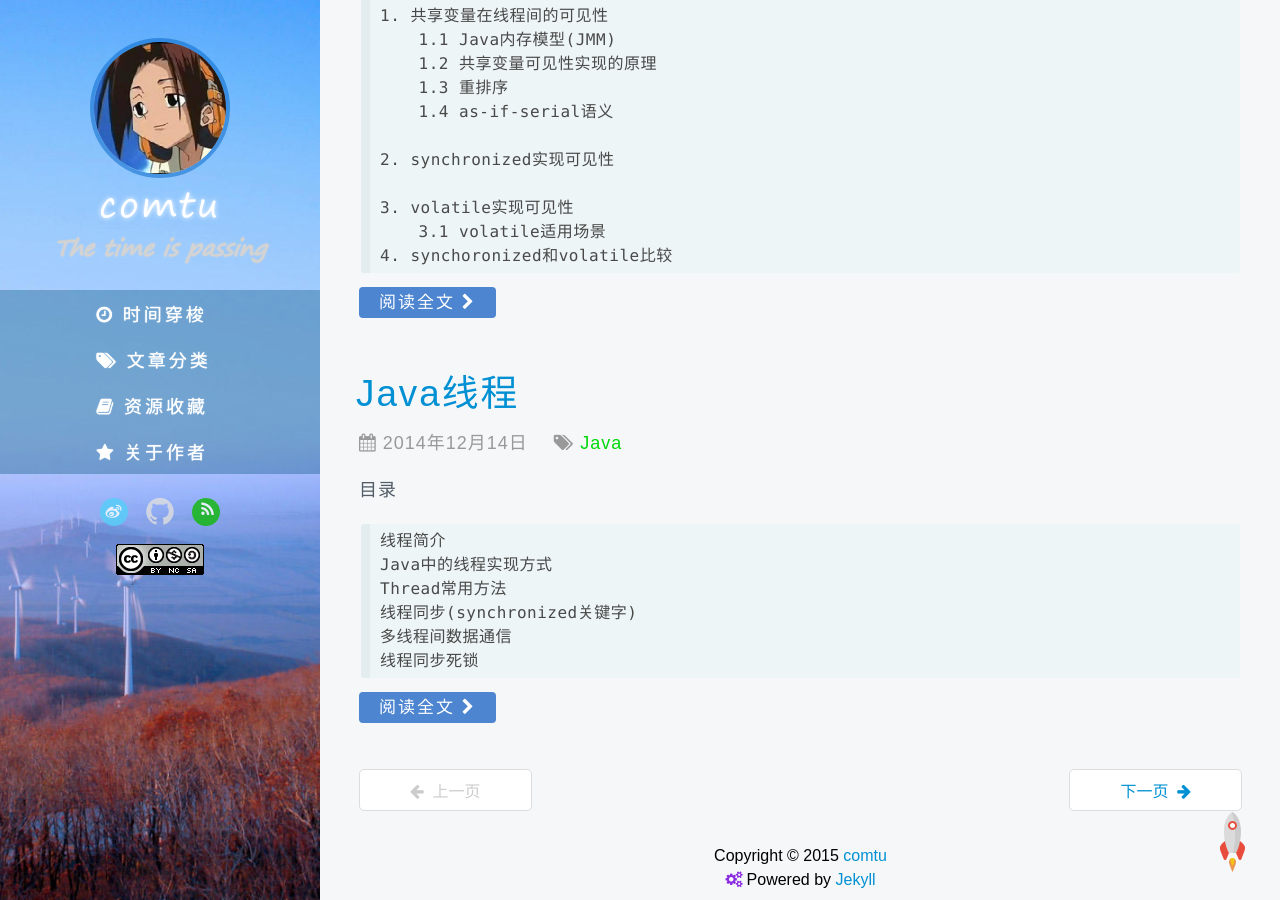
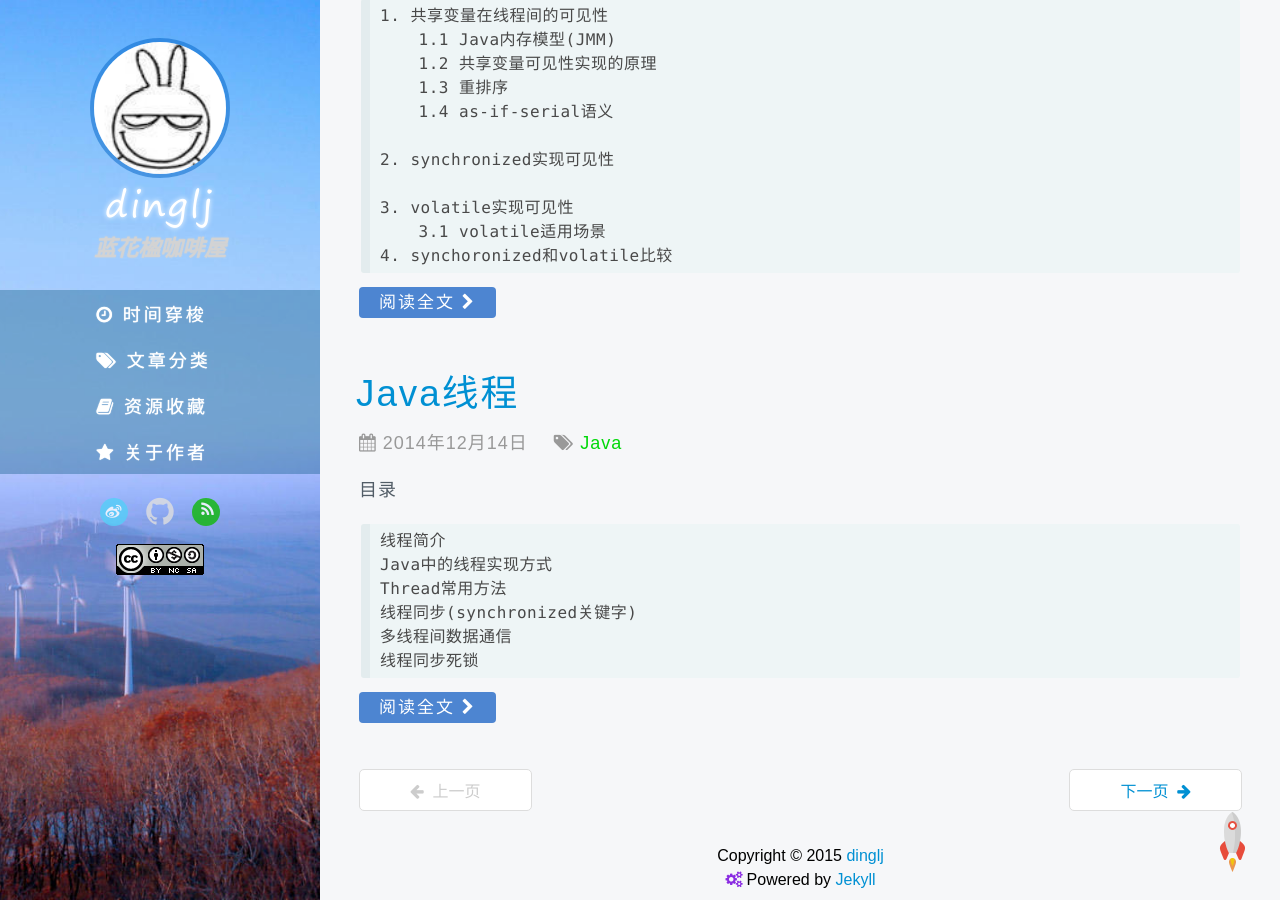
Before and after one commit to dinglj/dinglj.github.io, a Jekyll site: the page built from index.html, in a window 1280 px wide and 900 px high, scrolled down 1692 px. Built offline with Jekyll 4.4.1, drawn with Linux system fonts in a browser that asks for light colours; some web fonts are replaced; the list of posts is cut into pages by our own code; comment, search, counter and statistics services are not loaded.

Commit message:
modify personal infomation

```diff
--- a/_config.yml
+++ b/_config.yml
@@ -21,20 +21,15 @@ shTheme: shThemeDefault # shThemeDefault  shThemeDjango  shThemeEclipse  shTheme
 #感谢您克隆此模板,但在使用前麻烦请把"<---"标记的更换成您的信息或删除(值留空白即可).非常感谢.
 #使用前阅读↑↑↑↑↑↑↑↑↑
 blog:
-    name: comtu                                          # 博客名称
-    description: The time is passing                     # 博客描述
-    title: comtu                                         # 网页标题
+    name: dinglj                                          # 博客名称
+    description: 蓝花楹咖啡屋                     # 博客描述
+    title: dinglj                                         # 网页标题
     url: http://dinglj.github.io/                         # 博客地址
-    duoshuo: comtu                                       # 多说ID       <---
-    tongji: e0d9a75a7e53b54cd1e6649facd5906e             # 百度统计ID   <---
-    clickiTongJi: 51831					 # Clicki统计ID <---
-    qiniu:                                               # 七牛云地址
 author:
-    name: comtu                                          # 作者名称
-    email: com.tu@139.com                                # 邮箱地址
-    weibo: http://weibo.com/comtu                        # 微博地址
-    github: https://github.com/comtu                     # GitHub地址
-    logo: /res/img/icon.jpg                              # logo地址
+    name: dinglj                                          # 作者名称
+    email: 597063759@qq.com                                # 邮箱地址
+    github: https://github.com/dinglj                     # GitHub地址
+    logo: /res/img/my_head.jpg                              # logo地址
     douban:
         name:                                            # 豆瓣地址名称
         key:                                             # 豆瓣API Key
```
Also changed, not shown: res/img/icon.jpg (deleted), res/img/my_head.jpg (added).
